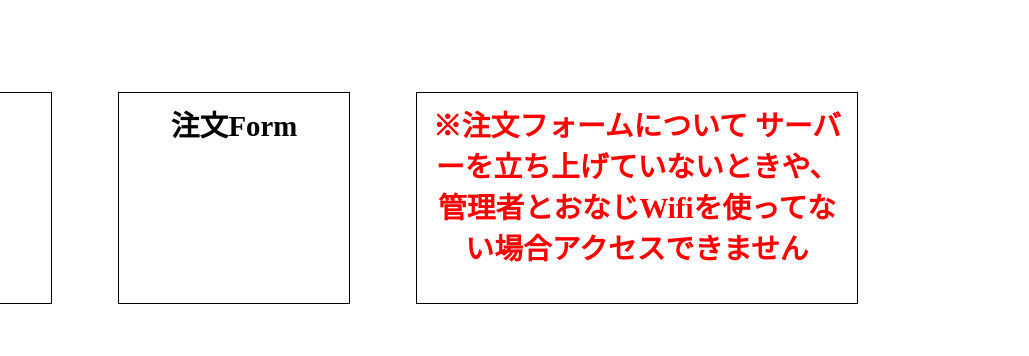
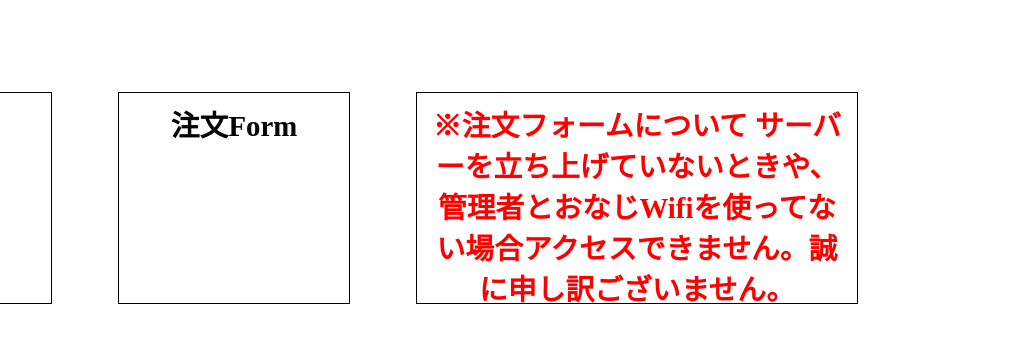
Before and after one commit to harusame1018/home, a plain HTML site: page index.html in a window 1280 px wide. Shown: the part 348-704 px from the top of the page, 251-1280 px from the left. Drawn offline with Linux system fonts and the light colour scheme.

Commit message:
changes index

```diff
--- a/index.html
+++ b/index.html
@@ -103,7 +103,7 @@
 						<td><h2 class="gazo"><a href="game.html">GAME<br><img src="kontoro-ra-.png"></a></h2></td>
 						<td><h2 class="gazo"><a href="http://192.168.2.193:80/">注文Form<br></h2></td>
 						<td><h2 class="tyui"><spam style="color:red;">
-							※注文フォームについて サーバーを立ち上げていないときや、管理者とおなじWifiを使ってない場合アクセスできません
+							※注文フォームについて サーバーを立ち上げていないときや、管理者とおなじWifiを使ってない場合アクセスできません。誠に申し訳ございません。
 						</spam></h2></td>
 					</tr>
 				</table>
```
Also changed, not shown: game.html (+1 -1 lines), 1 other file.
